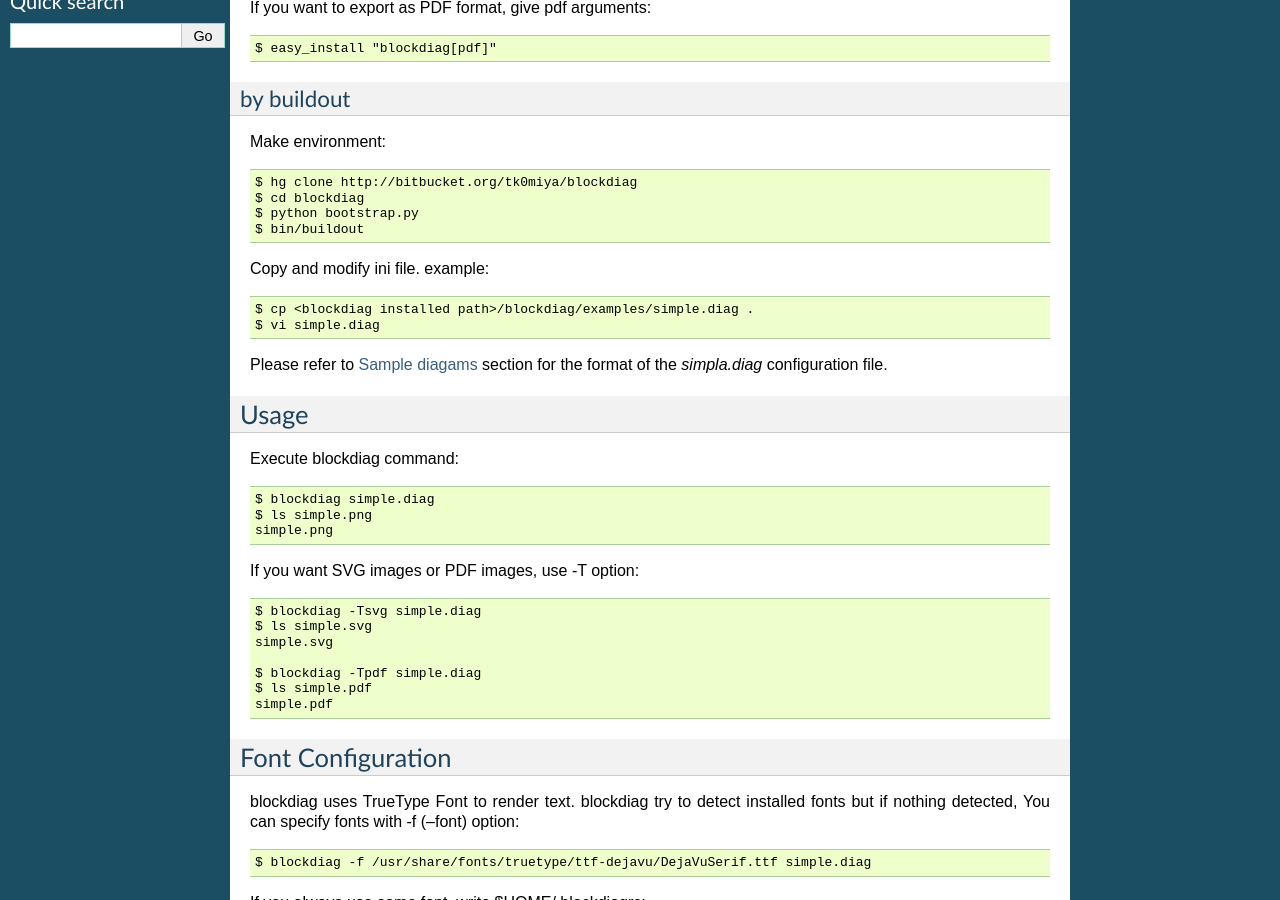
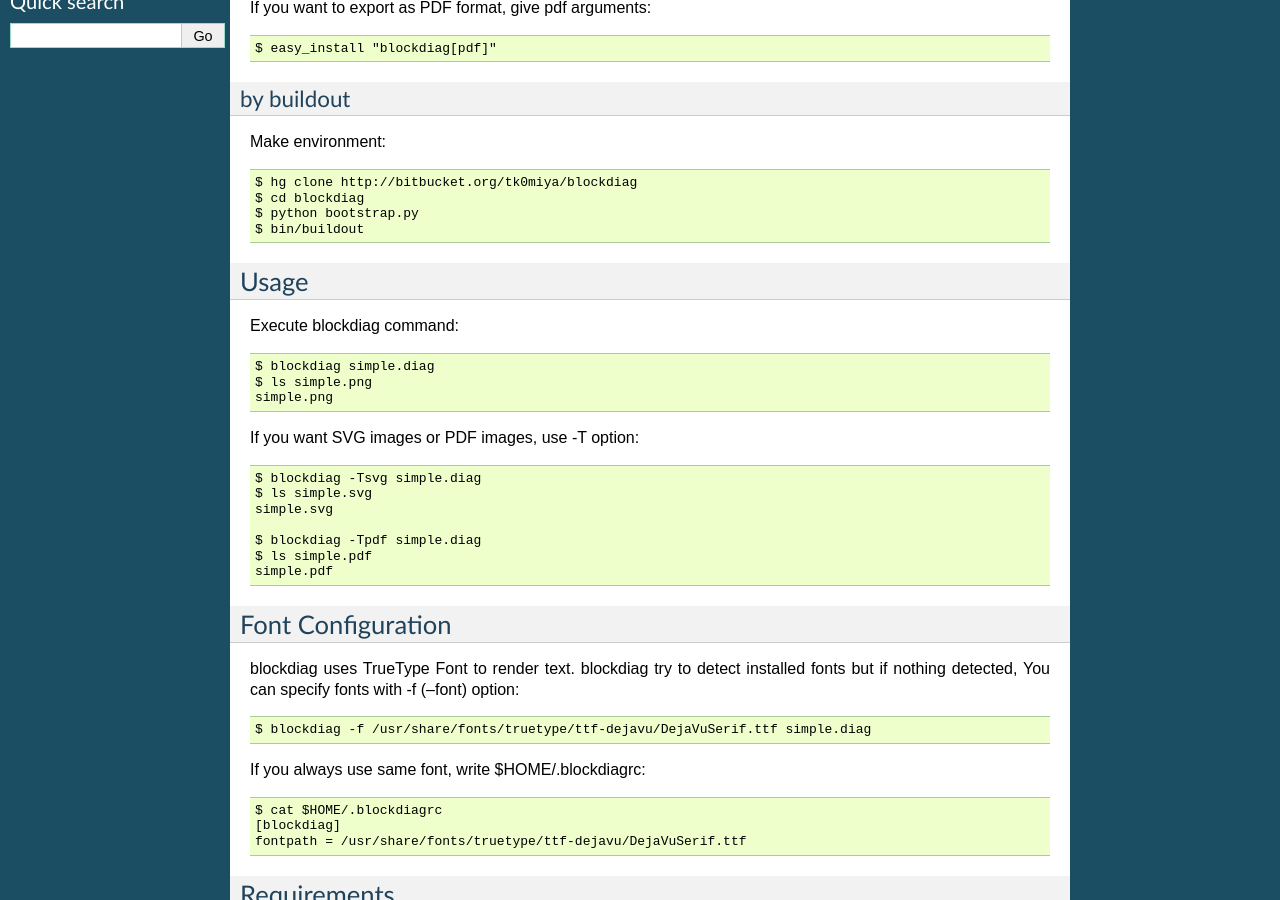
Before and after one commit to blockdiag/blockdiag.com, a Sphinx documentation site: the page built from blockdiag/source/introduction.rst, in a window 1280 px wide and 900 px high, scrolled down 421 px. Built offline with Sphinx 7.4.7, drawn with Linux system fonts in a browser that asks for light colours; nearby versions of some CDN libraries.

Commit message:
* Remove meaningless descriptions

```diff
--- a/blockdiag/source/introduction.rst
+++ b/blockdiag/source/introduction.rst
@@ -30,14 +30,6 @@
    $ cd blockdiag
    $ python bootstrap.py
    $ bin/buildout
-
-Copy and modify ini file. example::
-
-   $ cp <blockdiag installed path>/blockdiag/examples/simple.diag .
-   $ vi simple.diag
-
-Please refer to :ref:`sample-diagrams` section for the format of the
-`simpla.diag` configuration file.
 
 
 Usage
```
Also changed, not shown: 5 other files.
